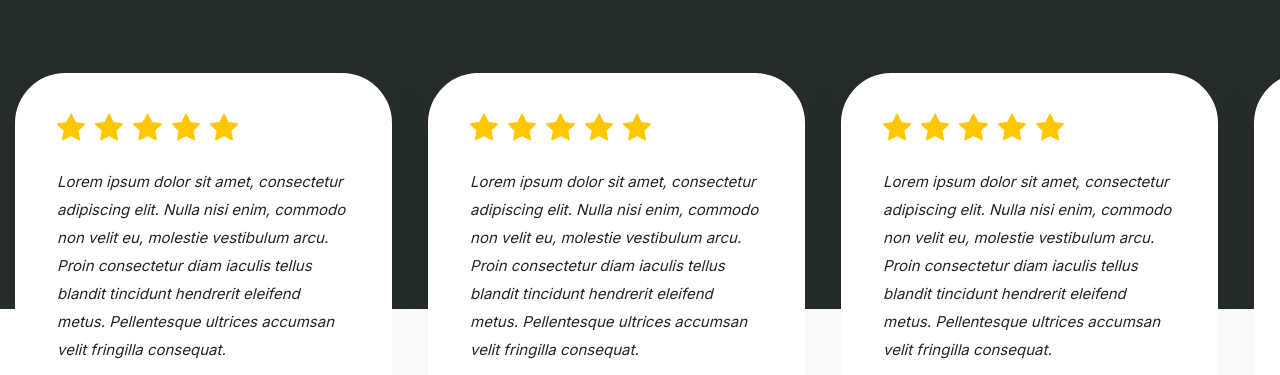
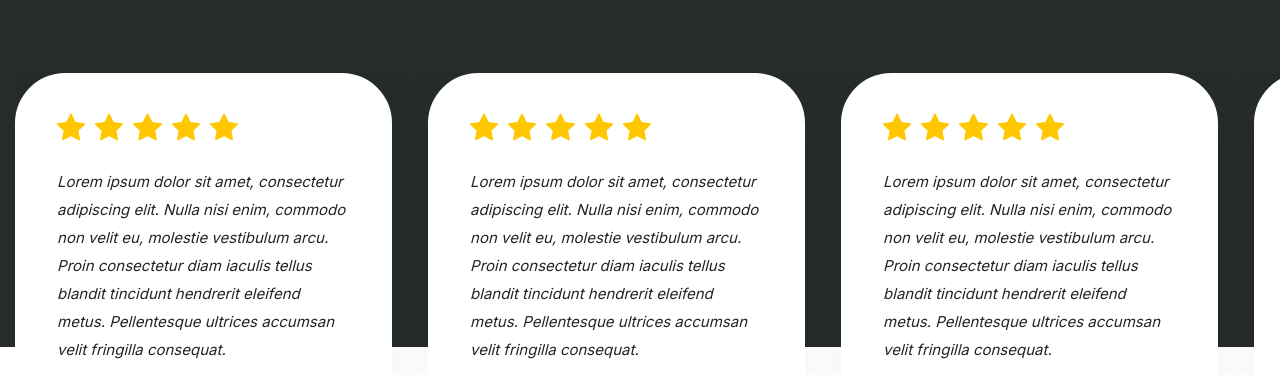
Before and after one commit to akibslab/eurodent, a plain HTML site: page index.html in a window 1280 px wide. Shown: the part 5451-5826 px from the top of the page. Drawn offline with nearby package versions, Linux system fonts and the light colour scheme.

Commit message:
Testimonial Section Padding fixed

```diff
--- a/assets/css/style.css
+++ b/assets/css/style.css
@@ -531,8 +531,12 @@ header .button-box .btn:last-child {
 
 /* Testimonials Section */
 #testimonials-section {
+    padding: 0 0 246px;
+}
+
+#testimonials-section .testimonials-section-inner {
+    padding: 174px 0 0;
     background: #252C29;
-    padding: 174px 0 0;
 }
 
 #testimonials-section .section-header-secondary {
@@ -540,11 +544,11 @@ header .button-box .btn:last-child {
 }
 
 #testimonials-section #testimonials-carousel {
-    margin-bottom: -250px;
+    margin-bottom: -190px;
 }
 
 #testimonials-section #testimonials-carousel .testimonial-style-1  {
-    margin-bottom: 72px;
+    margin-bottom: 50px;
 }
 
 #testimonials-section #testimonials-carousel .owl-nav  {
--- a/index.html
+++ b/index.html
@@ -316,6 +316,7 @@
 
         <!-- Testimonials Section Start -->
         <section id="testimonials-section">
+            <div class="testimonials-section-inner">
                 <div class="container">
                     <div class="row">
                         <div class="col-md-12">
@@ -381,6 +382,7 @@
 
                                         <span class="name">NANCY BROWN</span>
                                         <span class="date">September 6, 2021</span>
+                                    </div>
                                 </div>
                               </div>
                           </div>
```
Lines whose indentation alone changed are shown as unchanged.
